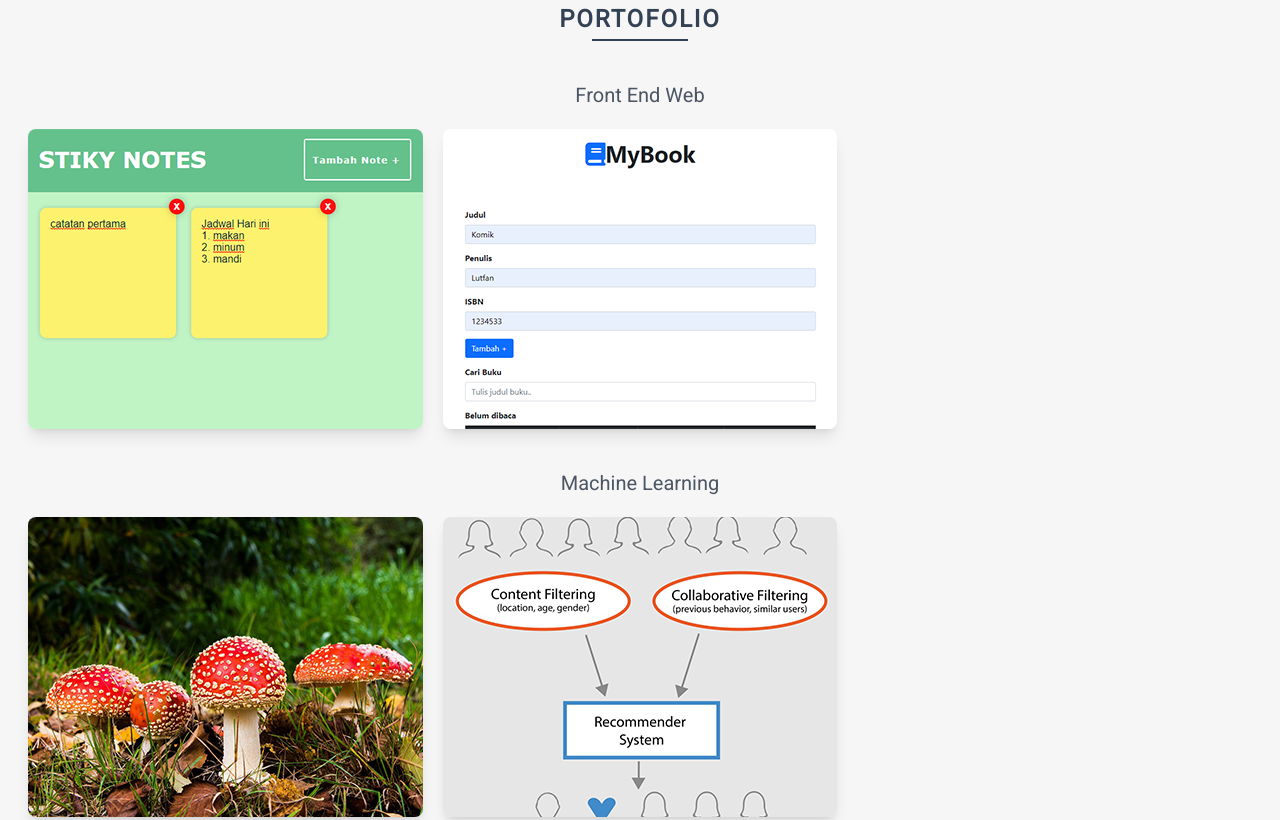
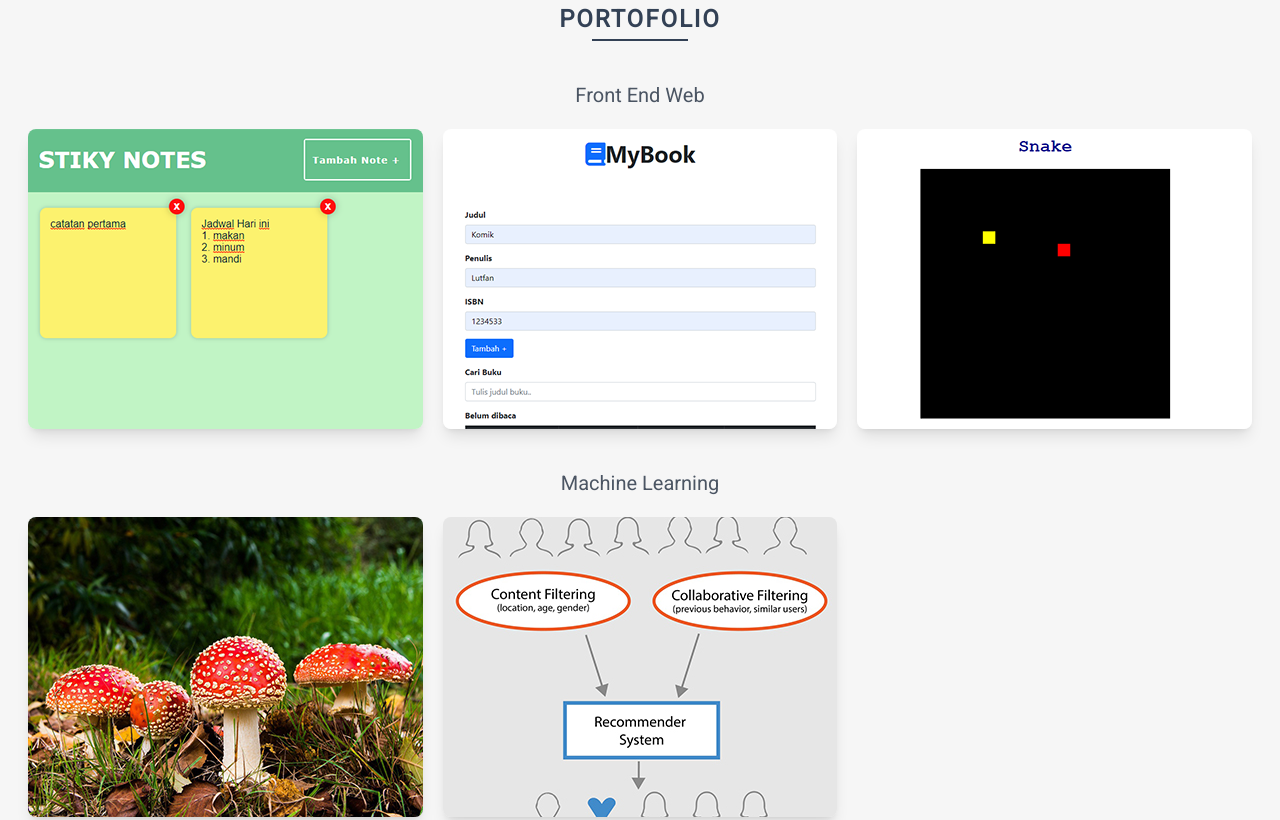
Before and after one commit to aluthxander/aluthxander.github.io, a plain HTML site: page index.html in a window 1280 px wide. Shown: the part 2172-2992 px from the top of the page. Drawn offline with Linux system fonts and the light colour scheme.

Commit message:
menambahkan portfolio frond-end dan memperbaiki contact

```diff
--- a/index.html
+++ b/index.html
@@ -266,6 +266,37 @@
                         </div>
                     </div>
                 </div>
+                <div class="workBx group">
+                    <div class="imgBx group-hover:-translate-y-full">
+                        <img src="./dist/img/portofolio/frontend_3.PNG" alt="Bookself" class="imagesProject">
+                    </div>
+                    <div class="textBx group-hover:translate-y-0">
+                        <h3 class="titleProject">Snake Game</h3>
+                        <p class="detailProject">This snake game is made using html, CSS and javascript.</p>
+                        <div class="btnProject">
+                            <a href="https://github.com/aluthxander/snake_game.git" target="_blank"
+                                class="linkProject before:contents-[''] before:absolute before:top-0 before:left-0
+                                before:h-full before:w-[55%] before:bg-secondary before:-z-10 before:scale-x-0
+                                before:transition-transform before:duration-500 before:origin-left
+                                hover:before:scale-x-100 hover:before:transition-transform hover:before:duration-500
+                                hover:before:origin-right after:contents-[''] after:absolute after:top-0 after:right-0
+                                after:h-full after:w-[55%] after:bg-secondary after:-z-10 after:scale-x-0
+                                after:transition-transform after:duration-500 after:origin-right
+                                hover:after:scale-x-100 hover:after:transition-transform hover:after:duration-500
+                                hover:after:origin-left"><i class="fa-solid fa-code"></i> code</a>
+                            <a href="https://aluthxander.github.io/snake_game/" target="_blank"
+                                class="linkProject before:contents-[''] before:absolute before:top-0 before:left-0
+                                before:h-full before:w-[55%] before:bg-secondary before:-z-10 before:scale-x-0
+                                before:transition-transform before:duration-500 before:origin-left
+                                hover:before:scale-x-100 hover:before:transition-transform hover:before:duration-500
+                                hover:before:origin-right after:contents-[''] after:absolute after:top-0 after:right-0
+                                after:h-full after:w-[55%] after:bg-secondary after:-z-10 after:scale-x-0
+                                after:transition-transform after:duration-500 after:origin-right
+                                hover:after:scale-x-100 hover:after:transition-transform hover:after:duration-500
+                                hover:after:origin-left">Link App</a>
+                        </div>
+                    </div>
+                </div>
             </div>
             <h2 class="titleContent">Machine Learning</h2>
             <div class="content machineLearning">
@@ -462,12 +493,12 @@
                             focus:border-fouring-fourty" required>
                     </div>
                     <div class="wrapForm">
-                        <label for="message" class="labelContact">Pesan</label>
+                        <label for="message" class="labelContact">Massage</label>
                         <textarea type="text" id="email" name="Massage" class="inputContact focus:outline-none focus:ring-fourty focus:ring-1
                             focus:border-fouring-fourty h-36"></textarea>
                     </div>
                     <div class="wrapForm flex justify-center">
-                        <button class="buttonBase" type="submit">Kirim</button>
+                        <button class="buttonBase" type="submit">Send</button>
                     </div>
                 </div>
             </form>
```
Also changed, not shown: dist/img/portofolio/frontend_3.PNG (added).
